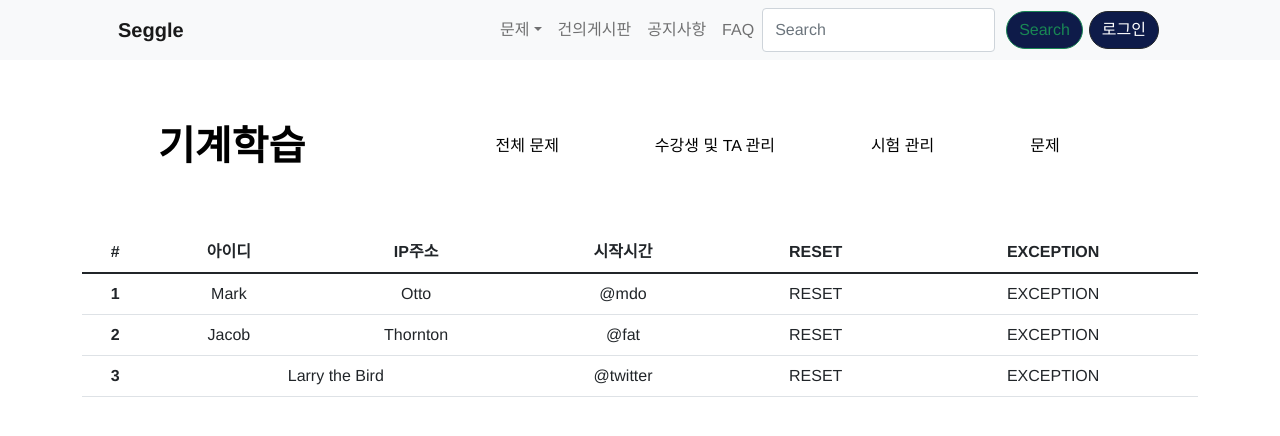
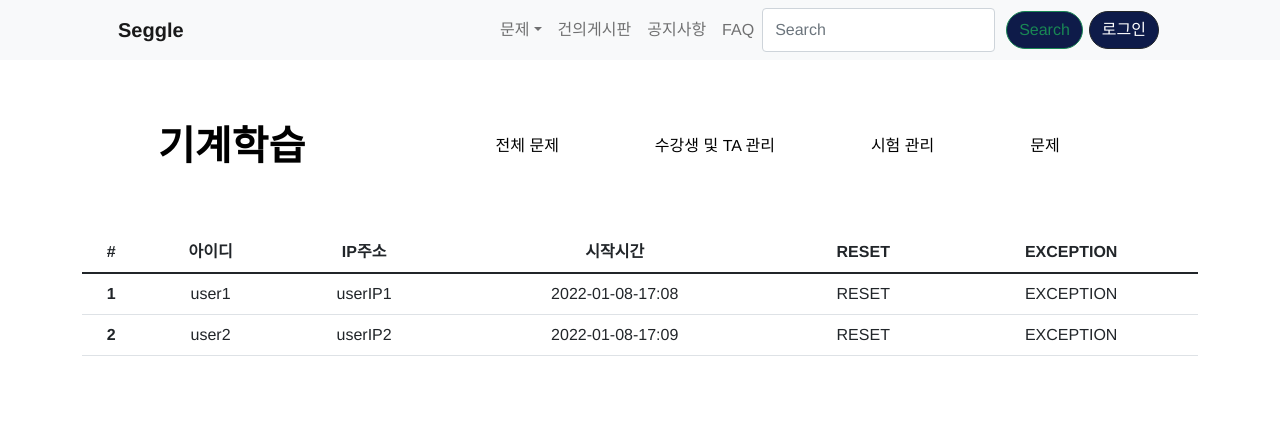
Before and after one commit to seggle/FE, a Vue app: page /class/exam-manage in a window 1280 px wide. Shown: the top 436 px of the page. Built offline with nearby package versions, Linux system fonts and the light colour scheme.

Commit message:
Style: ClassExamManage 코드형식 변경
v-for를 사용해서 테이블에 출력하도록 코드 변경

```diff
--- a/src/views/ClassExamManage.vue
+++ b/src/views/ClassExamManage.vue
@@ -11,26 +11,11 @@
     </tr>
   </thead>
   <tbody>
-    <tr>
-      <th scope="row">1</th>
-      <td>Mark</td>
-      <td>Otto</td>
-      <td>@mdo</td>
-      <td>RESET</td>
-      <td>EXCEPTION</td>
-    </tr>
-    <tr>
-      <th scope="row">2</th>
-      <td>Jacob</td>
-      <td>Thornton</td>
-      <td>@fat</td>
-      <td>RESET</td>
-      <td>EXCEPTION</td>
-    </tr>
-    <tr>
-      <th scope="row">3</th>
-      <td colspan="2">Larry the Bird</td>
-      <td>@twitter</td>
+    <tr v-for="users in userList" :key="users">
+      <th scope="row">{{ users._id }}</th>
+      <td>{{ users.username }}</td>
+      <td>{{ users.userIP }}</td>
+      <td>{{ users.userStartTime }}</td>
       <td>RESET</td>
       <td>EXCEPTION</td>
     </tr>
@@ -40,7 +25,25 @@
 
 <script>
 export default {
-
+  name: 'ClassExamManage',
+  data () {
+    return {
+      userList: [ // api로 받아와야될 부분
+        {
+          _id: '1',
+          username: 'user1',
+          userIP: 'userIP1',
+          userStartTime: '2022-01-08-17:08'
+        },
+        {
+          _id: '2',
+          username: 'user2',
+          userIP: 'userIP2',
+          userStartTime: '2022-01-08-17:09'
+        }
+      ]
+    }
+  }
 }
 </script>
 
```
